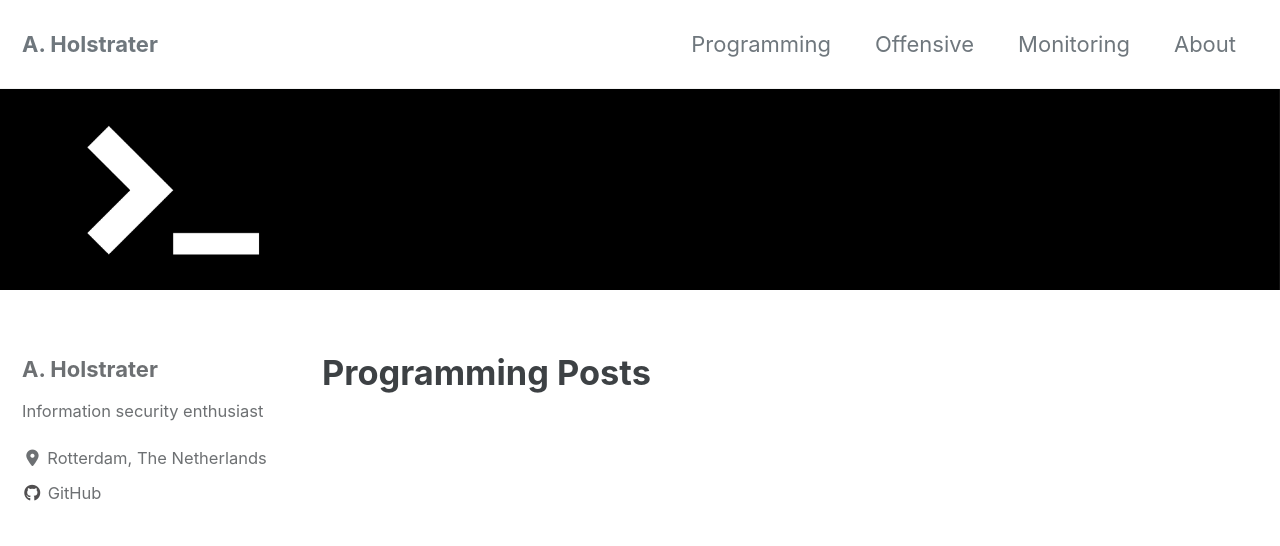
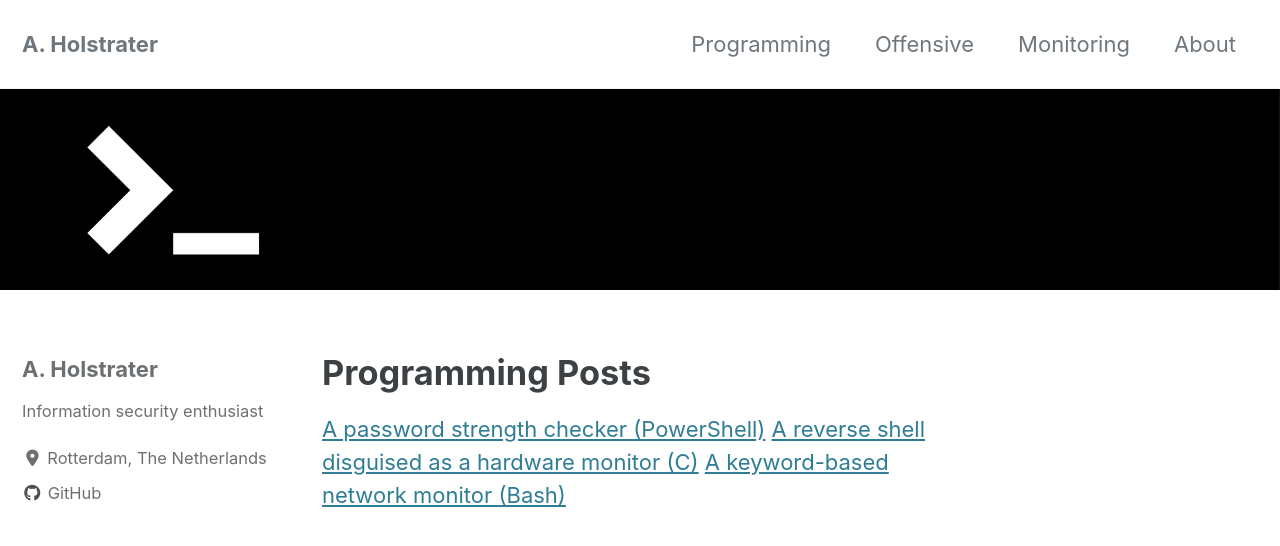
Before and after one commit to holstrater/holstrater.github.io, a Jekyll site: the page built from _pages/Programming.md, in a window 1280 px wide and 900 px high. Shown: the top 546 px of the window. Built offline with Jekyll 4.4.1, drawn with Linux system fonts in a browser that asks for light colours; cached includes are drawn as plain includes; nearby versions of some CDN libraries.

Commit message:
Adding/adjusting 3 code uploads

```diff
--- a/_pages/Programming.md
+++ b/_pages/Programming.md
@@ -6,3 +6,7 @@ author_profile: true
 header:
   image: "/images/banner2.png"
 ---
+
+[A password strength checker (PowerShell)](https://holstrater.github.io/dlp.sh/)
+[A reverse shell disguised as a hardware monitor (C)](https://holstrater.github.io/maccheck.c/)
+[A keyword-based network monitor (Bash)](https://holstrater.github.io/pwstrength.ps1/)
```
